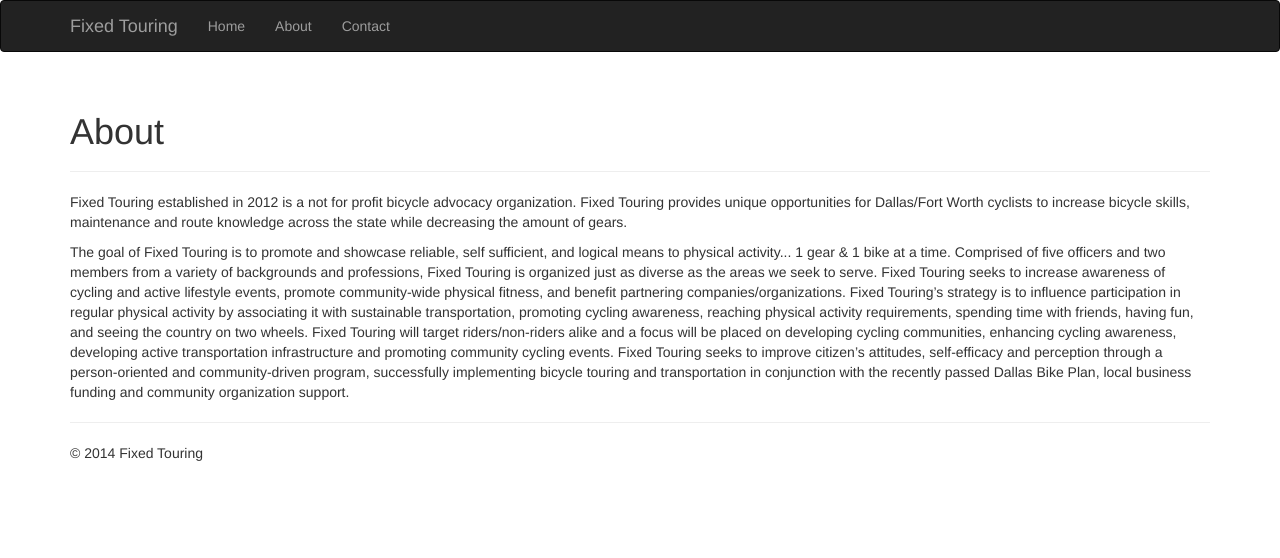
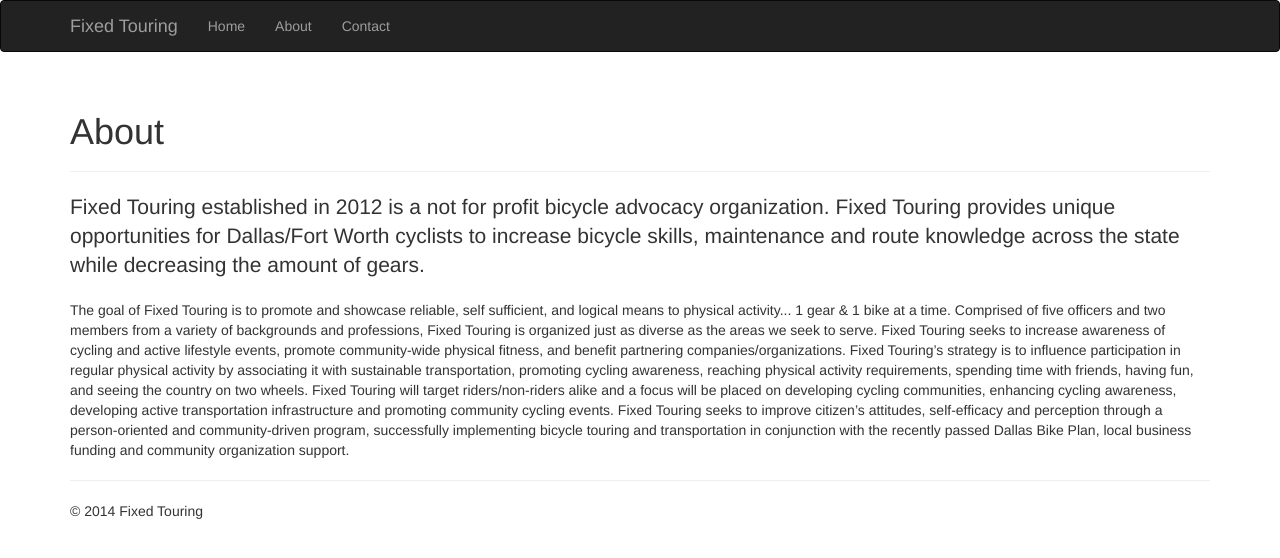
Before and after one commit to fixedtouring/fixedtouring.github.io, a Jekyll site: the page built from about.html, in a window 1280 px wide. Shown: the top 558 px of the page. Built offline with Jekyll 4.4.1, drawn with Linux system fonts in a browser that asks for light colours; nearby versions of some CDN libraries.

Commit message:
Fix about page

```diff
--- a/about.html
+++ b/about.html
@@ -1,13 +1,13 @@
 ---
 layout: default
-title: About
+permalink: /about/
 ---
 
 <div class="page-header">
   <h1>About</h1>
 </div>
 
-<p>
+<p class="lead">
   Fixed Touring established in 2012 is a not for profit bicycle advocacy
   organization. Fixed Touring provides unique opportunities for Dallas/Fort
   Worth cyclists to increase bicycle skills, maintenance and route knowledge
```
